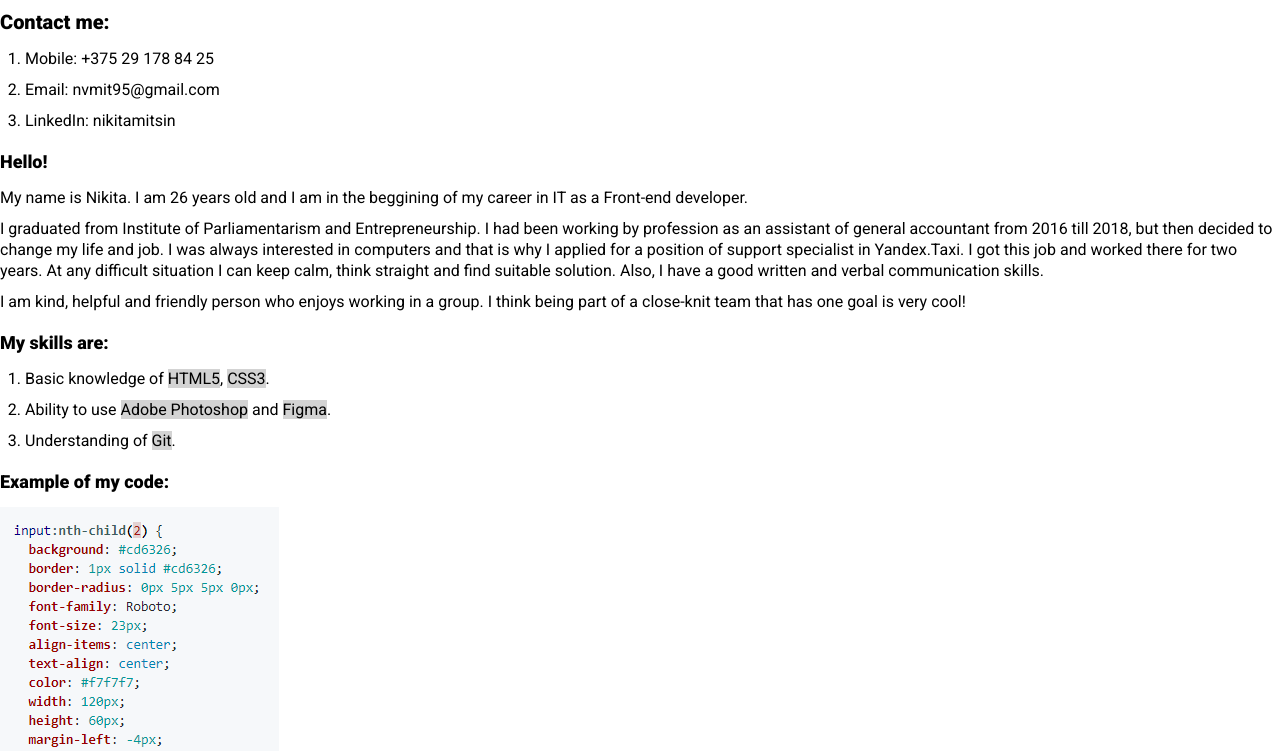
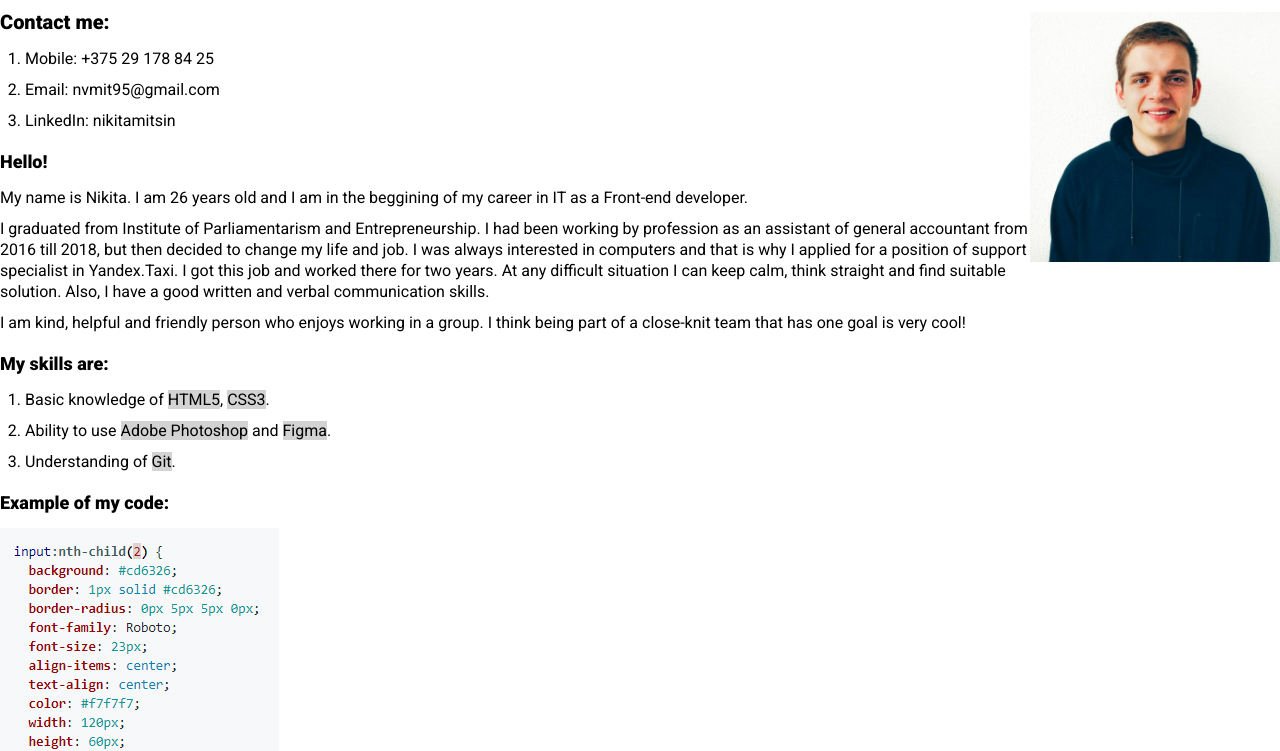
Before and after one commit to nvmit95/rsschool-cv, a plain HTML site: page index.html in a window 1280 px wide. Shown: the part 56-807 px from the top of the page. Drawn offline with Linux system fonts and the light colour scheme.

Commit message:
feat: add photo for cv

```diff
--- a/css/style.css
+++ b/css/style.css
@@ -179,3 +179,9 @@ h2 {
 .languages ol li {
   padding: 0 0 10px 0;
 }
+.photo img {
+  margin: 15px 0 0 0;
+  width: 250px;
+  height: 250px;
+  float: right;
+}
--- a/index.html
+++ b/index.html
@@ -18,6 +18,11 @@
       <header>
         <h1>Nikita Mitsin</h1>
       </header>
+      <aside>
+        <div class="photo">
+          <img src="/img/photo.jpg" alt="" />
+        </div>
+      </aside>
       <main>
         <div class="contacts">
           <p>Contact me:</p>
```
Also changed, not shown: img/photo.jpg (added).
